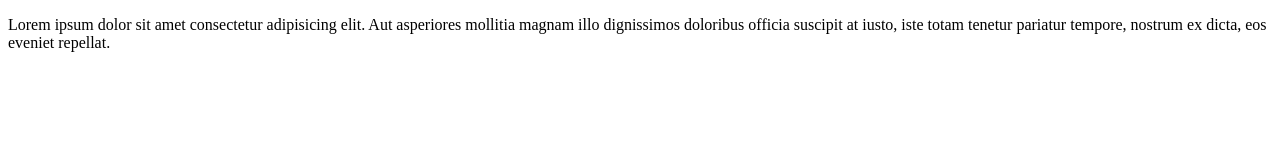
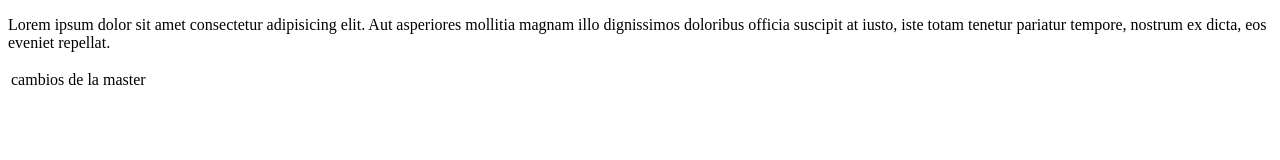
Before and after one commit to urielmm94/diplomado, a plain HTML site: page index.html in a window 1280 px wide. Drawn offline with Linux system fonts and the light colour scheme.

Commit message:
cambios desde la master

```diff
--- a/index.html
+++ b/index.html
@@ -11,7 +11,13 @@
         <p>
             Lorem ipsum dolor sit amet consectetur adipisicing elit. Aut asperiores mollitia magnam illo dignissimos doloribus officia suscipit at iusto, iste totam tenetur pariatur tempore, nostrum ex dicta, eos eveniet repellat.
         </p>
-
+        <table>
+            <tr>
+                <td>
+                    cambios de la master
+                </td>
+            </tr>
+        </table>
     </div>
 </body>
 </html>
```
